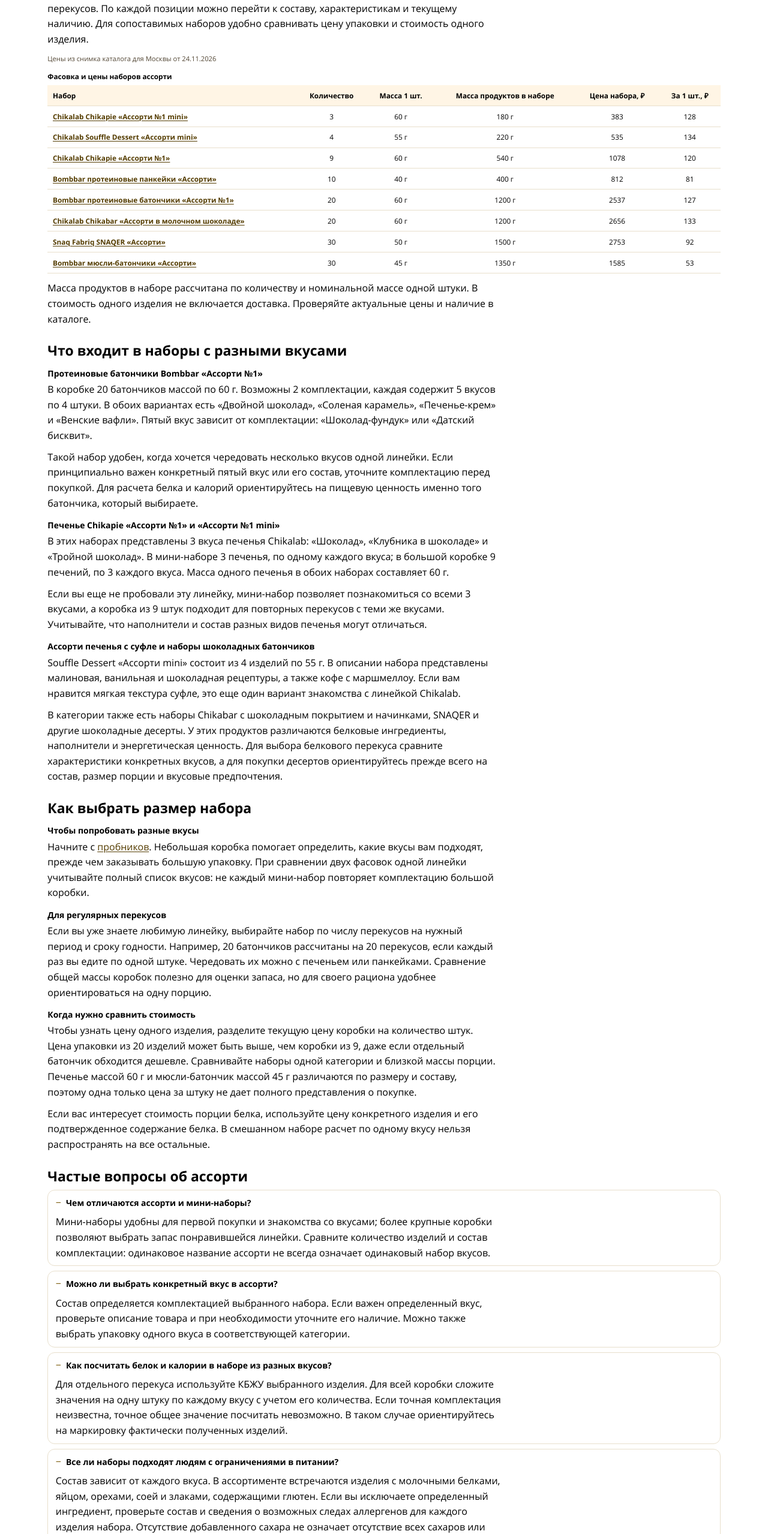
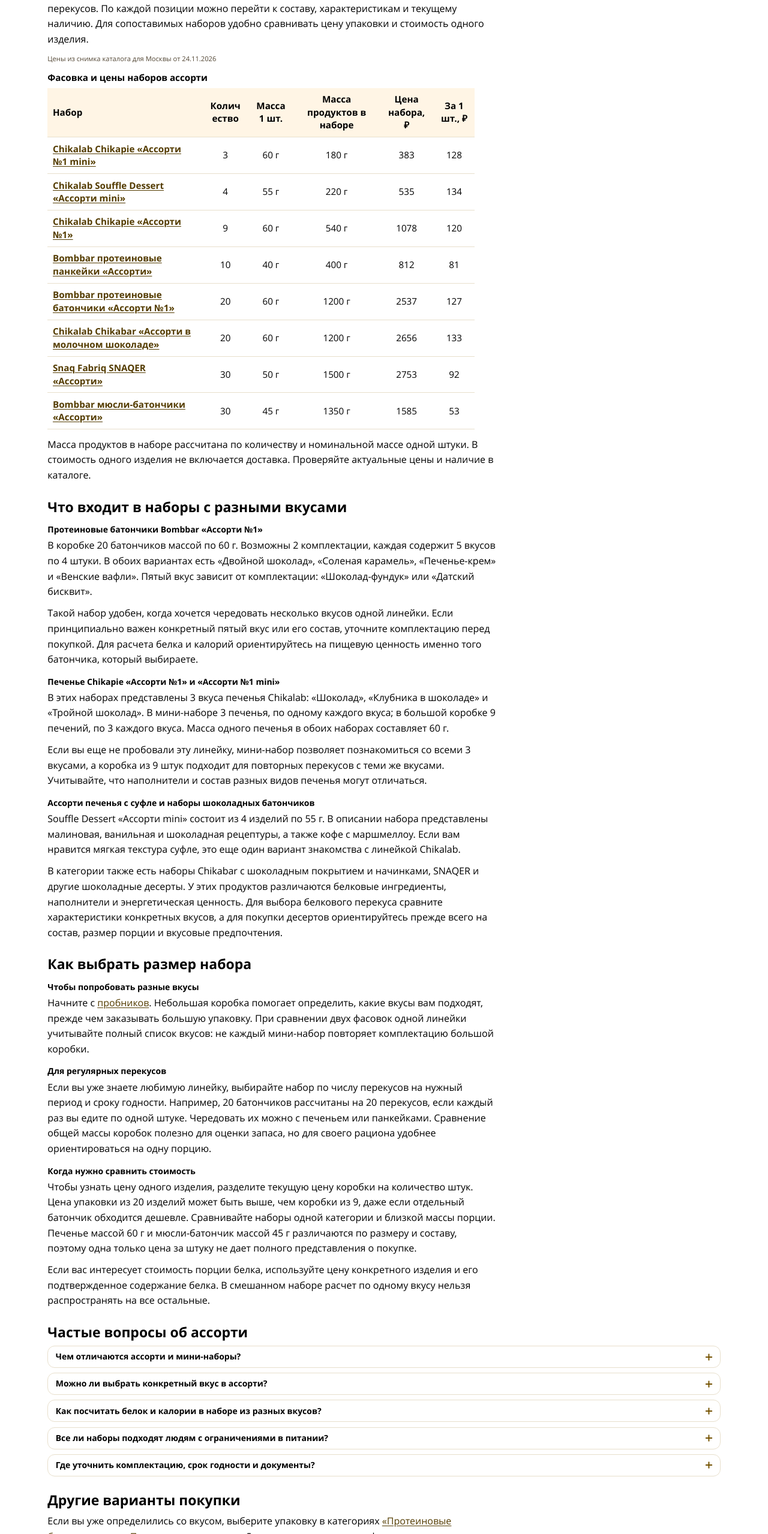
Before and after one commit to yagaeo/bombbar-geo-preview, a plain HTML site: page docs/assorti/index.html in a window 1280 px wide. Shown: the part 6462-9020 px from the top of the page at 60% size. Drawn offline with Linux system fonts and the light colour scheme.

Commit message:
Свернуть FAQ и сузить таблицы до ширины текста

```diff
--- a/docs/assets/b03-content.css
+++ b/docs/assets/b03-content.css
@@ -47,10 +47,8 @@
 }
 
 .b03-nutrition {
-  width: 100%;
   margin: 1rem 0;
   border-collapse: collapse;
-  font-size: .95rem;
   line-height: 1.4;
   font-variant-numeric: tabular-nums;
 }
@@ -74,7 +72,6 @@
 }
 
 .b03-nutrition th:first-child {
-  width: 42%;
   text-align: left;
 }
 
--- a/docs/assets/b04-content.css
+++ b/docs/assets/b04-content.css
@@ -43,10 +43,8 @@
 }
 
 .b04-nutrition {
-  width: 100%;
   margin: 1rem 0;
   border-collapse: collapse;
-  font-size: .95rem;
   line-height: 1.4;
   font-variant-numeric: tabular-nums;
 }
@@ -70,7 +68,6 @@
 }
 
 .b04-nutrition th:first-child {
-  width: 33%;
   text-align: left;
 }
 
--- a/docs/assets/b05-content.css
+++ b/docs/assets/b05-content.css
@@ -48,10 +48,8 @@
 }
 
 .b05-comparison {
-  width: 100%;
   margin: 1rem 0;
   border-collapse: collapse;
-  font-size: .95rem;
   font-variant-numeric: tabular-nums;
   line-height: 1.4;
 }
@@ -72,10 +70,6 @@
 
 .b05-comparison thead th {
   background: var(--beige, #faf3e3);
-}
-
-.b05-comparison thead th:first-child {
-  width: 37%;
 }
 
 .b05-comparison th:first-child {
--- a/docs/assets/preview.css
+++ b/docs/assets/preview.css
@@ -207,18 +207,40 @@ h1 { margin: 0; font-size: 30px; line-height: 1.2; font-weight: 700; }
 .pagination { display: flex; justify-content: center; align-items: center; flex-wrap: wrap; gap: .55rem; margin-top: 3rem; }
 .pagenav { display: flex; flex-wrap: wrap; gap: .3rem; }
 .pagenav button[aria-current=page] { background: var(--yellow); }
+.geo-table { inline-size: 100%; font-size: .95em; }
+@media (min-width: 768px) {
+  .geo-table {
+    inline-size: auto;
+    max-inline-size: min(100%, 82ch);
+  }
+}
 .faq-item {
   margin-block: .65rem;
-  padding: .65rem 1rem;
   border: 1px solid #e8dfcc;
   border-radius: 12px;
 }
-.faq-item summary { display: flex; align-items: baseline; gap: .65rem; }
-.faq-item summary::-webkit-details-marker { display: none; }
-.faq-item summary::before { content: "+"; color: #765400; }
-.faq-item[open] summary::before { content: "−"; }
-.faq-item summary h3 { margin: 0; }
-.faq-item[open] > p { margin: .55rem 0 0; }
+.faq-item > summary {
+  position: relative;
+  padding-block: .65rem;
+  padding-inline: 1rem 2.75rem;
+  border-radius: inherit;
+  list-style: none;
+}
+.faq-item > summary::-webkit-details-marker { display: none; }
+.faq-item > summary::before,
+.faq-item > summary::after {
+  content: "";
+  position: absolute;
+  inset-block-start: 50%;
+  inset-inline-end: 1rem;
+  inline-size: .875rem;
+  border-block-start: 2px solid #765400;
+  transform: translateY(-50%);
+}
+.faq-item > summary::after { transform: translateY(-50%) rotate(90deg); }
+.faq-item[open] > summary::after { display: none; }
+.faq-item > summary h3 { margin: 0; }
+.faq-item > summary + p { margin: 0 1rem .75rem; }
 .footer { position: relative; background: var(--dark); color: var(--topbar-text); padding: 50px 0 90px; overflow-wrap: anywhere; }
 .footer-grid {
   display: grid;
--- a/docs/assorti/index.html
+++ b/docs/assorti/index.html
@@ -4,8 +4,8 @@
 <meta http-equiv="Content-Security-Policy" content="default-src 'self'; img-src 'self' https://www.cpanel.bombbar.ru https://cpanel.bombbar.ru https://www.bombbar.ru data:; style-src 'self' 'unsafe-inline'; script-src 'self'; connect-src 'none'; form-action 'none'; object-src 'none'; base-uri 'none'">
 <title>Ассорти Bombbar, Chikalab и Snaq Fabriq – купить наборы батончиков и печенья</title>
 <meta name="description" content="Наборы ассорти Bombbar, Chikalab и Snaq Fabriq: протеиновые батончики, печенье, панкейки и десерты. Сравните вкусы, количество штук и цену за порцию.">
-<link rel="stylesheet" href="../assets/preview.css?rev=20261125-3">
-<link rel="stylesheet" href="../assets/b05-content.css?rev=20261125-2">
+<link rel="stylesheet" href="../assets/preview.css?rev=20261125-4">
+<link rel="stylesheet" href="../assets/b05-content.css?rev=20261125-4">
 <script src="../assets/preview.js?rev=20261125-2" defer></script></head><body><header class="site-header">
   <div class="topbar">
     <nav class="wrap topnav" aria-label="Информация о магазине">
@@ -332,7 +332,7 @@
 <p>В таблице собраны примеры наборов для знакомства с ассортиментом и регулярных перекусов. По каждой позиции можно перейти к составу, характеристикам и текущему наличию. Для сопоставимых наборов удобно сравнивать цену упаковки и стоимость одного изделия.</p>
 
 <p class="b05-price-note" id="b05-price-note">Цены из снимка каталога для Москвы от 24.11.2026</p>
-<table class="b05-comparison" role="table" aria-describedby="b05-price-note">
+<table class="b05-comparison geo-table" role="table" aria-describedby="b05-price-note">
   <caption>Фасовка и цены наборов ассорти</caption>
   <thead role="rowgroup">
     <tr role="row">
@@ -432,23 +432,23 @@
 <p>Чтобы узнать цену одного изделия, разделите текущую цену коробки на количество штук. Цена упаковки из 20 изделий может быть выше, чем коробки из 9, даже если отдельный батончик обходится дешевле. Сравнивайте наборы одной категории и близкой массы порции. Печенье массой 60 г и мюсли-батончик массой 45 г различаются по размеру и составу, поэтому одна только цена за штуку не дает полного представления о покупке.</p>
 <p>Если вас интересует стоимость порции белка, используйте цену конкретного изделия и его подтвержденное содержание белка. В смешанном наборе расчет по одному вкусу нельзя распространять на все остальные.</p>
 <h2 id="частые-вопросы-об-ассорти">Частые вопросы об ассорти</h2>
-<details class="faq-item" open>
+<details class="faq-item">
 <summary><h3 id="чем-отличаются-ассорти-и-мини-наборы">Чем отличаются ассорти и мини-наборы?</h3></summary>
 <p>Мини-наборы удобны для первой покупки и знакомства со вкусами; более крупные коробки позволяют выбрать запас понравившейся линейки. Сравните количество изделий и состав комплектации: одинаковое название ассорти не всегда означает одинаковый набор вкусов.</p>
 </details>
-<details class="faq-item" open>
+<details class="faq-item">
 <summary><h3 id="можно-ли-выбрать-конкретный-вкус-в-ассорти">Можно ли выбрать конкретный вкус в ассорти?</h3></summary>
 <p>Состав определяется комплектацией выбранного набора. Если важен определенный вкус, проверьте описание товара и при необходимости уточните его наличие. Можно также выбрать упаковку одного вкуса в соответствующей категории.</p>
 </details>
-<details class="faq-item" open>
+<details class="faq-item">
 <summary><h3 id="как-посчитать-белок-и-калории-в-наборе-из-разных-вкусов">Как посчитать белок и калории в наборе из разных вкусов?</h3></summary>
 <p>Для отдельного перекуса используйте КБЖУ выбранного изделия. Для всей коробки сложите значения на одну штуку по каждому вкусу с учетом его количества. Если точная комплектация неизвестна, точное общее значение посчитать невозможно. В таком случае ориентируйтесь на маркировку фактически полученных изделий.</p>
 </details>
-<details class="faq-item" open>
+<details class="faq-item">
 <summary><h3 id="все-ли-наборы-подходят-людям-с-ограничениями-в-питании">Все ли наборы подходят людям с ограничениями в питании?</h3></summary>
 <p>Состав зависит от каждого вкуса. В ассортименте встречаются изделия с молочными белками, яйцом, орехами, соей и злаками, содержащими глютен. Если вы исключаете определенный ингредиент, проверьте состав и сведения о возможных следах аллергенов для каждого изделия набора. Отсутствие добавленного сахара не означает отсутствие всех сахаров или углеводов.</p>
 </details>
-<details class="faq-item" open>
+<details class="faq-item">
 <summary><h3 id="где-уточнить-комплектацию-срок-годности-и-документы">Где уточнить комплектацию, срок годности и документы?</h3></summary>
 <p>Посмотрите разделы «Характеристики» и «Состав» на странице конкретного набора, а при получении заказа проверьте маркировку. Документы качества размещены в разделе <a href="../certification/">«Сертификация»</a>. Если необходимы сведения о конкретной комплектации или партии, обратитесь в магазин через <a href="https://www.bombbar.ru/page/contacts">«Контакты»</a>.</p>
 </details>
```
Also changed, not shown: docs/certification/index.html (+6 -6 lines), docs/protein-bars/index.html (+8 -8 lines), docs/protein-cookies/index.html (+7 -7 lines), 1 other file.
